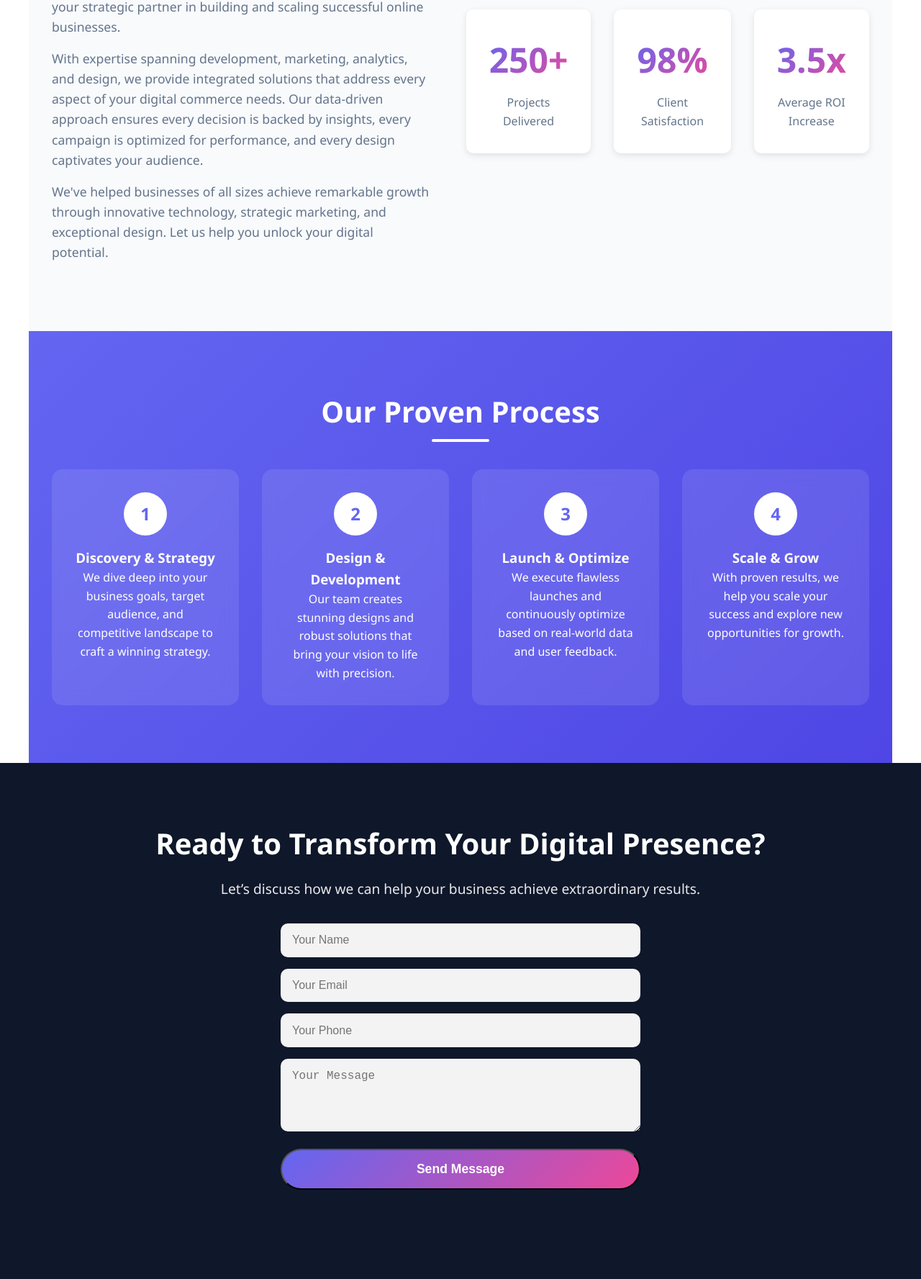
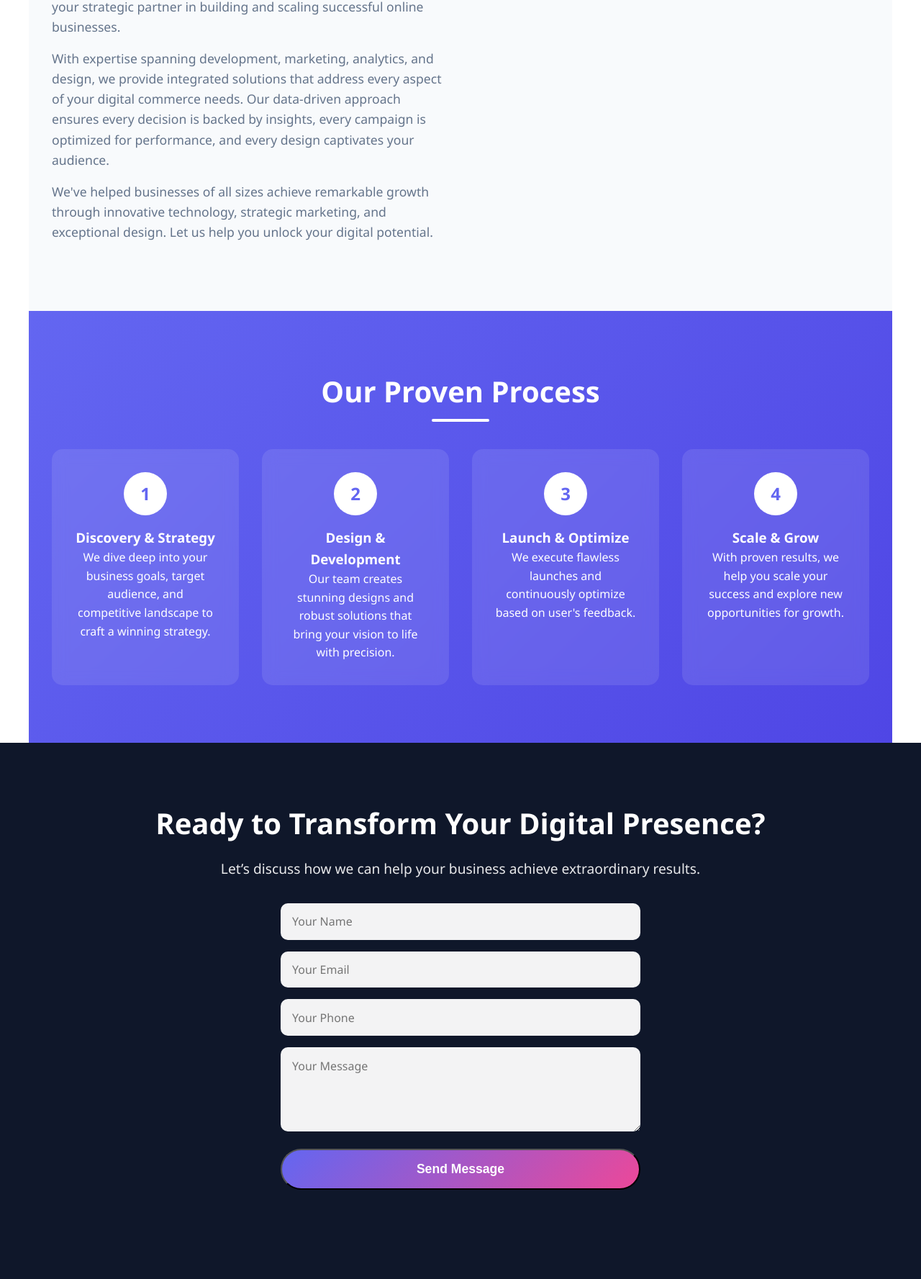
Before and after one commit to 339821/nex-commerce, a plain HTML site: page index.html in a window 1280 px wide. Shown: the part 1943-3720 px from the top of the page at 72% size. Drawn offline with Linux system fonts and the light colour scheme.

Commit message:
Update index.html

```diff
--- a/index.html
+++ b/index.html
@@ -402,7 +402,7 @@
         }
 
         .footer-section a {
-            color: var(--gray);
+            color: white;
             text-decoration: none;
             transition: color 0.3s;
         }
@@ -483,6 +483,7 @@
             outline: none;
             color: var(--dark);
             transition: box-shadow 0.3s ease;
+            font-family: Segoe UI !important;
         }
 
         .form-group input:focus,
@@ -571,20 +572,6 @@
                 <p>With expertise spanning development, marketing, analytics, and design, we provide integrated solutions that address every aspect of your digital commerce needs. Our data-driven approach ensures every decision is backed by insights, every campaign is optimized for performance, and every design captivates your audience.</p>
                 <p>We've helped businesses of all sizes achieve remarkable growth through innovative technology, strategic marketing, and exceptional design. Let us help you unlock your digital potential.</p>
             </div>
-            <div class="stats">
-                <div class="stat-item">
-                    <div class="stat-number">250+</div>
-                    <div class="stat-label">Projects Delivered</div>
-                </div>
-                <div class="stat-item">
-                    <div class="stat-number">98%</div>
-                    <div class="stat-label">Client Satisfaction</div>
-                </div>
-                <div class="stat-item">
-                    <div class="stat-number">3.5x</div>
-                    <div class="stat-label">Average ROI Increase</div>
-                </div>
-            </div>
         </div>
     </section>
 
@@ -604,7 +591,7 @@
             <div class="process-step">
                 <div class="step-number">3</div>
                 <h3>Launch & Optimize</h3>
-                <p>We execute flawless launches and continuously optimize based on real-world data and user feedback.</p>
+                <p>We execute flawless launches and continuously optimize based on user's feedback.</p>
             </div>
             <div class="process-step">
                 <div class="step-number">4</div>
@@ -671,10 +658,8 @@
             <div class="footer-section">
                 <h3>Contact</h3>
                 <ul>
-                    <li>Email: hello@nexcommerce.com</li>
-                    <li>Phone: +1 (555) 123-4567</li>
-                    <li>Address: 123 Digital Avenue</li>
-                    <li>Business Hours: Mon-Fri 9AM-6PM</li>
+                    <li>Email: monikatanwar2151@gmail.com</li>
+                    <li>Phone: +91 7300862151</li>
                 </ul>
             </div>
         </div>
```
